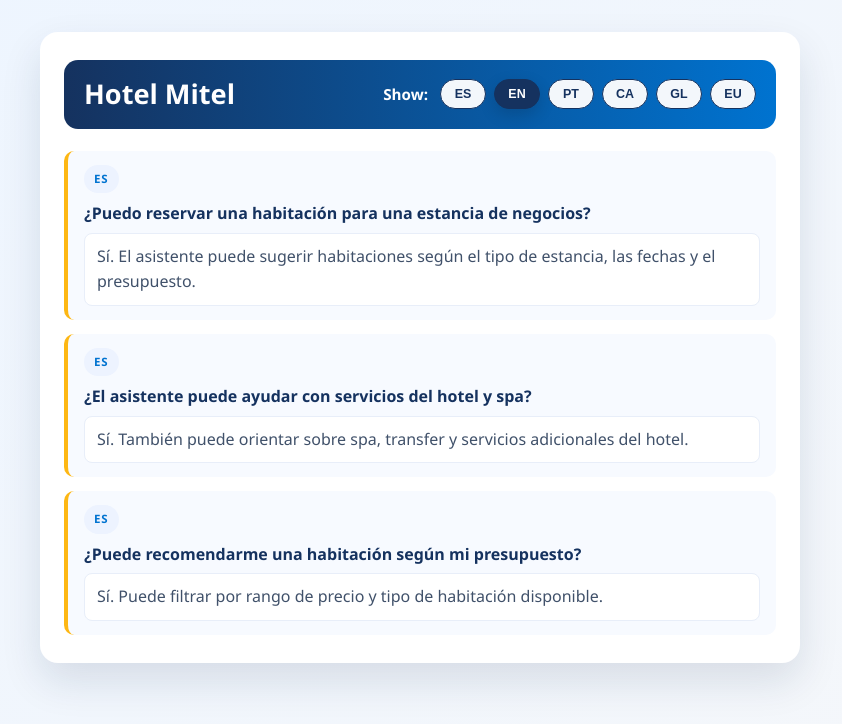
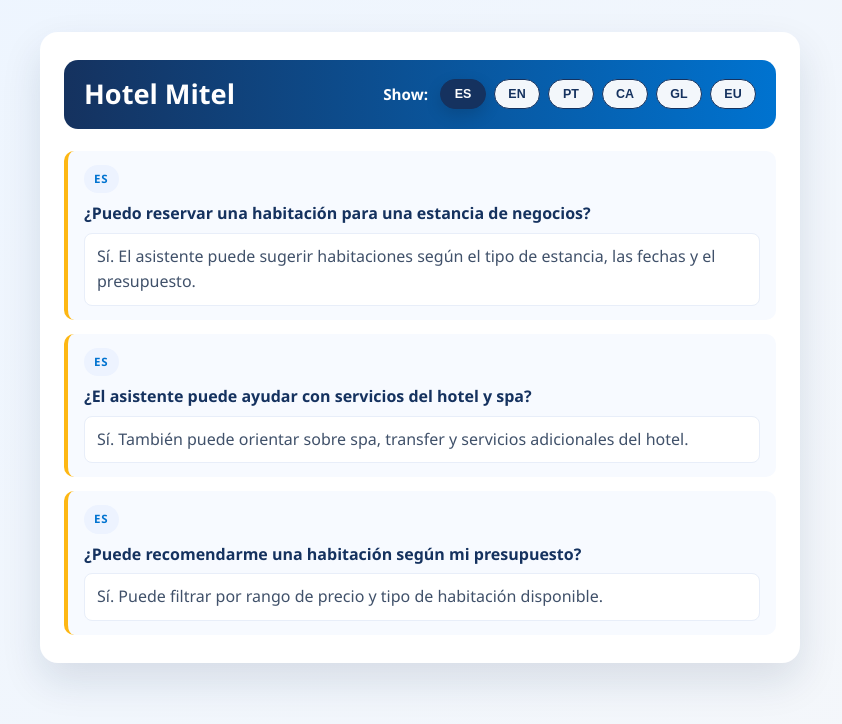
Before and after one commit to DemoIberia/demo, a plain HTML site: page questions.html in a window 1280 px wide. Shown: the whole page, without its empty margins (220-1062 px from the left). Drawn offline with Linux system fonts and the light colour scheme.

Commit message:
Fix secondary language selection

```diff
--- a/questions.html
+++ b/questions.html
@@ -13,12 +13,12 @@
             <div class="questions-language-selector">
                 <span class="show-label" data-i18n="showLabel">Mostrar:</span>
                 <div class="lang-switcher secondary-lang-switcher" aria-label="Secondary language selector">
-                    <button type="button" class="lang-btn" data-lang="es">ES</button>
-                    <button type="button" class="lang-btn" data-lang="en">EN</button>
-                    <button type="button" class="lang-btn" data-lang="pt">PT</button>
-                    <button type="button" class="lang-btn" data-lang="ca">CA</button>
-                    <button type="button" class="lang-btn" data-lang="gl">GL</button>
-                    <button type="button" class="lang-btn" data-lang="eu">EU</button>
+                    <button type="button" class="secondary-lang-btn" data-lang="es">ES</button>
+                    <button type="button" class="secondary-lang-btn" data-lang="en">EN</button>
+                    <button type="button" class="secondary-lang-btn" data-lang="pt">PT</button>
+                    <button type="button" class="secondary-lang-btn" data-lang="ca">CA</button>
+                    <button type="button" class="secondary-lang-btn" data-lang="gl">GL</button>
+                    <button type="button" class="secondary-lang-btn" data-lang="eu">EU</button>
                 </div>
             </div>
         </header>
@@ -60,10 +60,28 @@
             gap: 8px;
         }
 
-        .secondary-lang-switcher .lang-btn {
+        .secondary-lang-btn {
+            border: 1px solid var(--mitel-dark-blue);
+            background: #f3f7fb;
+            color: var(--mitel-dark-blue);
             padding: 7px 12px;
+            border-radius: 999px;
+            cursor: pointer;
+            font-weight: 600;
             font-size: 0.78rem;
             min-width: 46px;
+            transition: all 0.2s ease;
+        }
+
+        .secondary-lang-btn:hover {
+            background: #e8f0f8;
+            transform: translateY(-1px);
+        }
+
+        .secondary-lang-btn.active {
+            background: var(--mitel-dark-blue);
+            color: white;
+            box-shadow: 0 6px 16px rgba(0, 0, 0, 0.15);
         }
 
         .lang-column {
@@ -135,7 +153,7 @@
         );
         const showSecondary = selectedSecondaryLang !== primaryLang;
         const showLabelEl = document.querySelector('.show-label');
-        const languageButtons = document.querySelectorAll('.secondary-lang-switcher .lang-btn');
+        const languageButtons = document.querySelectorAll('.secondary-lang-switcher .secondary-lang-btn');
 
         const buildItem = (entry, lang) => {
             if (!entry) {
```
